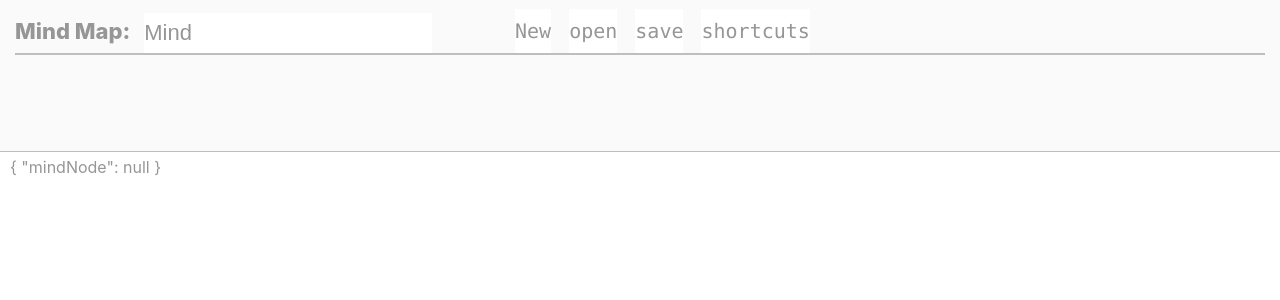
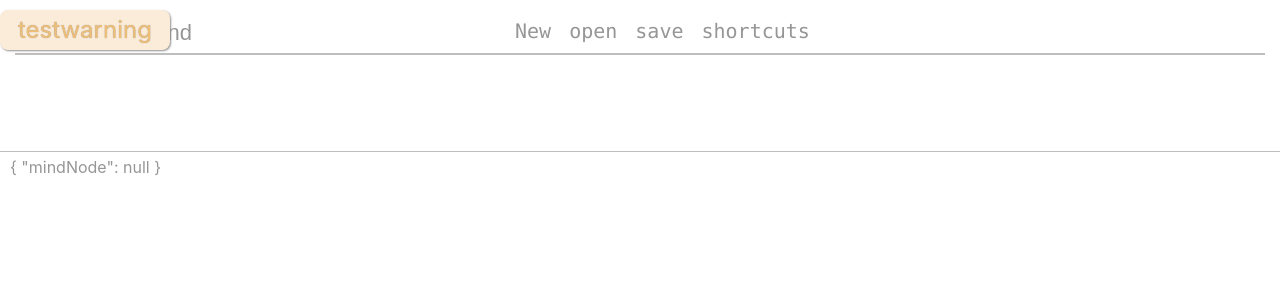
Before and after one commit to SiMonL250/Mind-app, a Vue app: page / in a window 1280 px wide. Shown: the top 300 px of the page. Built offline with nearby package versions, Linux system fonts and the light colour scheme.

Commit message:
"20240808-01:03 self message component"

```diff
--- a/src/App.vue
+++ b/src/App.vue
@@ -1,5 +1,6 @@
 <template>
 	<div class="page-section">
+		<my-message msg="test" type="warning"> </my-message>
 		<section class="topbar-section">
 			<TopbarView
 				:name="MindFile.mindName"
@@ -18,11 +19,6 @@ import TopbarView from "@/components/topbars/TopbarView.vue";
 import MainView from "@/components/main/MainView.vue";
 import { ref } from "vue";
 import { EnumReconiteCode,mindFileContent } from "../src/interfaces/fileOperate";
-import {
-	insertSiblingNode,
-	findMindNodebyId,
-	MindNode,
-} from "../src/interfaces/MindNodeProperty";
 
 let MindFile = ref<mindFileContent>({
 	reconicode: EnumReconiteCode.MindJson,
@@ -40,8 +36,7 @@ function openFileHandle(file: mindFileContent) {
 	MindFile.value.reconicode = file.reconicode;
 	MindFile.value.mindNode = file.mindNode;
 
-	insertSiblingNode(MindFile.value.mindNode,{data:{id:"lsm",text:"lsm",createdTime:-1},children:Array<MindNode>(0)},"d33vvkxqne00")
-	console.log('findMindNodebyId :>> ', findMindNodebyId(MindFile.value.mindNode,"lsm"));
+
 }
 </script>
 
--- /dev/null
+++ b/src/components/selfUIs/Message/MessagePopup.vue
@@ -0,0 +1,57 @@
+<template>
+	<div :class="classList">
+		<div class="msg-body">{{ message.msg + message.type}}</div>
+	</div>
+</template>
+
+<script setup lang="ts">
+import { onBeforeMount, onMounted, reactive } from "vue";
+import {msgTypes} from "./message"
+
+const message = defineProps<{ msg: string,type?:string}>();
+const classList = reactive(['message-container','normal'])
+
+onBeforeMount(()=>{
+
+	if( message.type ){
+		if(msgTypes.includes(message.type)){
+			classList[1] = message.type;
+		}
+		else{
+			console.warn("message type error");
+		}
+	}
+
+})
+onMounted(() => {
+	console.log("message :>> ", message);
+
+});
+</script>
+
+<style scoped lang="scss">
+@import url("./message.scss");
+$msgContainerHeight:32px;
+$shadowColor:#929292;
+.message-container {
+	z-index: 99999;
+	//position: fixed;
+	border-radius: 8px;
+	width: fit-content;
+	min-width: 100px;
+	margin-top: 10px; //TODO margin 和 位置得计算出来
+	height: $msgContainerHeight;
+	text-align: center;
+	display: block;
+	position: fixed;
+	//border: 1px solid var(--color-border-default);
+    padding: 4px 18px;
+    font-size: 24px;
+	box-shadow: 1px 1px 2px $shadowColor;
+	.msg-body{
+		text-shadow: 0 0 1px $shadowColor;
+		line-height: $msgContainerHeight;
+		font-weight: 400;
+	}
+}
+</style>
--- /dev/null
+++ b/src/components/selfUIs/Message/message.scss
@@ -0,0 +1,27 @@
+.normal{
+    background-color: var(--color-messagebkg-normal);
+    .msg-body{
+        color: var(--color-message-nor-text);
+    }
+}
+
+.success{
+    background-color: var(--color-messagebkg-success);
+    .msg-body{
+        color: var(--color-message-suc-text);
+    }
+}
+
+.error{
+    background-color: var(--color-messagebkg-error);
+    .msg-body{
+        color: var(--color-message-err-text);
+    }
+}
+
+.warning{
+    background-color: var(--color-messagebkg-warning);
+    .msg-body{
+        color: var(--color-message-war-text);
+    }
+}
--- /dev/null
+++ b/src/components/selfUIs/Message/message.ts
@@ -0,0 +1,4 @@
+export const msgTypes:string[]  = ["success", "error", "normal", "warning"];
+export interface msgProperty{
+
+}
--- a/src/components/topbars/TopbarView.vue
+++ b/src/components/topbars/TopbarView.vue
@@ -22,8 +22,6 @@
 			</div>
 		</div>
 		<div class="action-section nav-action">
-
-
 		</div>
 	</div>
 </template>
--- a/src/hooks/debounce.ts
+++ b/src/hooks/debounce.ts
@@ -1,4 +1,7 @@
-import { DebounceFunction } from "../types/selfTypes";
+type DebounceFunction<T extends (...args:any[])=>void> = (
+	this: ThisParameterType<T>,
+	...args: Parameters<T>
+) => void;
 
 export function debounce<T extends (...args:any[])=>void>(
 	fn: (...args:any[])=>void,
--- a/src/main.ts
+++ b/src/main.ts
@@ -1,5 +1,9 @@
 import { createApp } from 'vue'
 import './style.css'
 import App from './App.vue'
+import MessagePopup from './components/selfUIs/Message/MessagePopup.vue';
 
-createApp(App).mount('#app')
+
+createApp(App)
+.component("my-message",MessagePopup)
+.mount('#app')
--- a/src/style.css
+++ b/src/style.css
@@ -13,9 +13,18 @@
 
   --color-font:#969696;
   --color-font-focus:rgb(63, 63, 63);
-  --color-topBar:rgb(250, 250, 250);
+  --color-topBar:rgb(255, 255, 255);
   --color-border-default: rgb(190, 190, 190);
   --color-border-foucus:rgb(167, 233, 253);
+
+  --color-message-suc-text:#95d475;
+  --color-message-err-text:#f89898;
+  --color-message-war-text:#eebe77;
+  --color-message-nor-text:#b1b3b8;
+  --color-messagebkg-normal:#e9e9eb;
+  --color-messagebkg-success:#e1f3d8;
+  --color-messagebkg-error:#fde2e2;
+  --color-messagebkg-warning:#faecd8;
 
 }
 *{
--- a/src/types/selfTypes.ts
+++ /dev/null
@@ -1,4 +0,0 @@
-export type DebounceFunction<T extends (...args:any[])=>void> = (
-	this: ThisParameterType<T>,
-	...args: Parameters<T>
-) => void;
--- a/tsconfig.app.json
+++ b/tsconfig.app.json
@@ -18,13 +18,13 @@
 		"jsx": "preserve",
 
 		/* Linting */
-		"strict": true,
+		"strict": false,
 		"noUnusedLocals": true,
 		"noUnusedParameters": true,
 		"noFallthroughCasesInSwitch": true,
 
 	},
   "include": [
-    "src/**/*.ts", "src/**/*.tsx", "src/**/*.vue","src/**/*"
+    "src/**/*.ts", "src/**/*.tsx", "src/**/*.vue","src/**/*","src/**/*.d.ts"
   ]
 }
```
Also changed, not shown: src/components/selfUIs/MessagePopup.vue (deleted, +0 -13 lines), src/vite-env.d.ts (line endings or trailing spaces).
